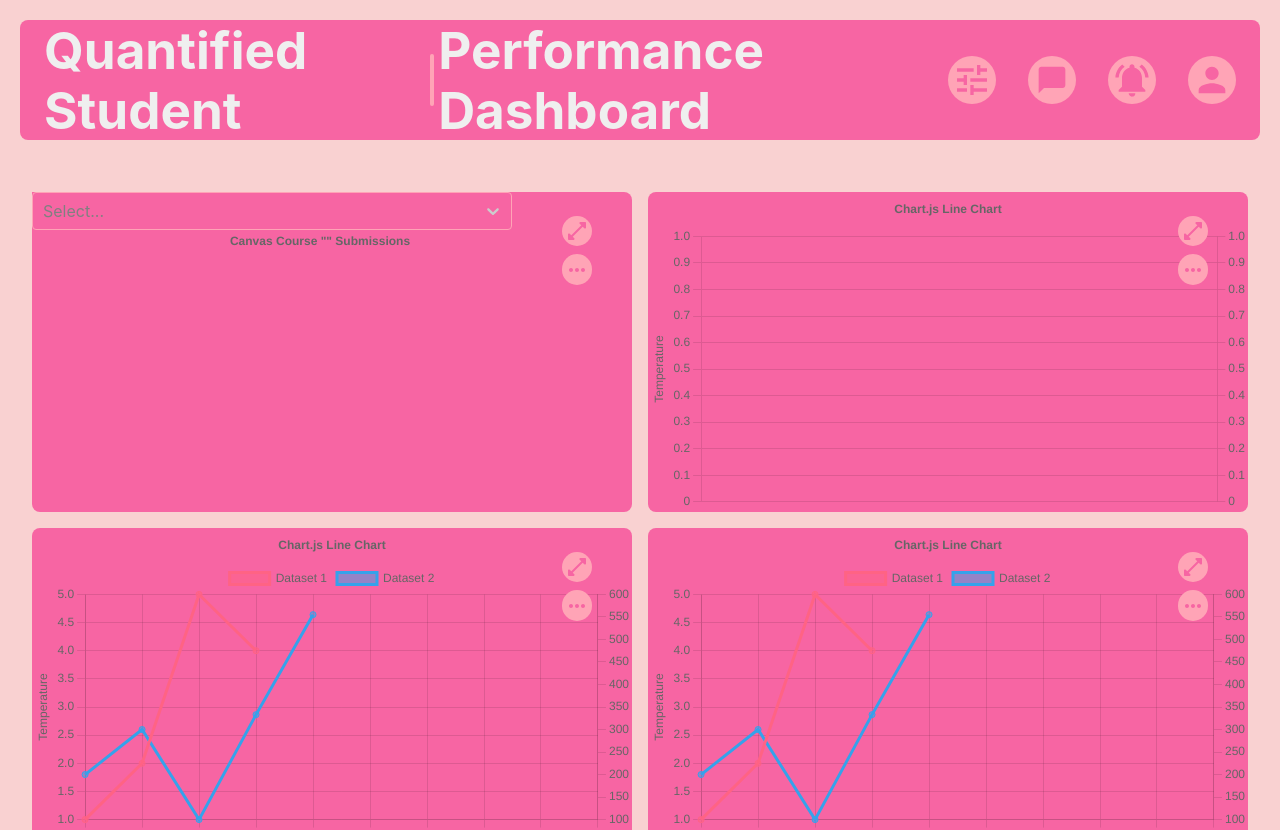
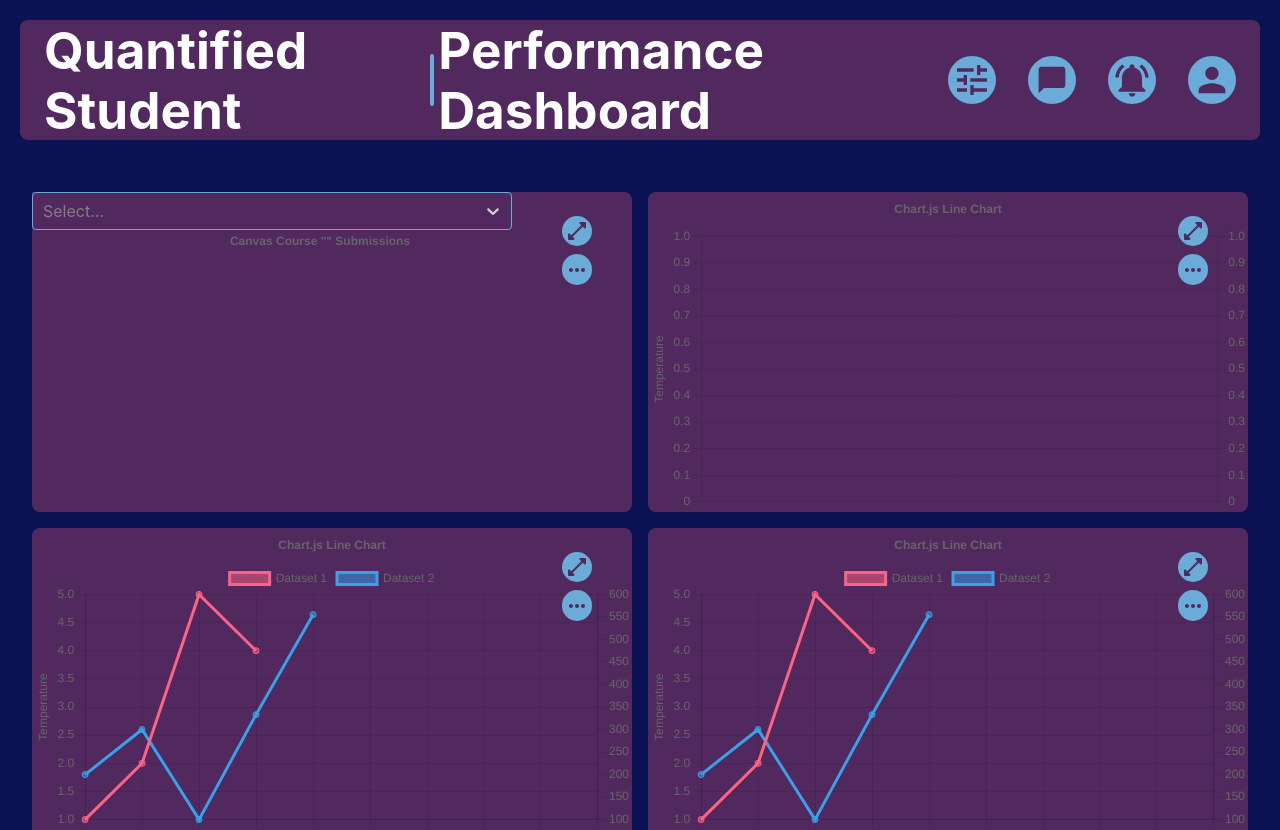
Before and after one commit to quantifiedstudent/Dashboard, a React (Vite) app: page / in a window 1280 px wide. Shown: the top 830 px of the page. Built offline with nearby package versions, Linux system fonts and the light colour scheme; no server answers.

Commit message:
Using users prefer theme from cookies

```diff
--- a/src/App.tsx
+++ b/src/App.tsx
@@ -9,8 +9,10 @@ import PopupChart from "./PopupChart";
 import PopupWindow from "./PopupWindow";
 import StudentWindow from "./windows/StudentWindow";
 import TuneWindow from "./windows/TuneWindow";
+import ThemeHelper from "./ThemeHelper";
 
 export default function App() {
+  ThemeHelper();
 
   // Chart popups system
   const [showChartPopup, setShowChartPopup] = useState(false);
--- /dev/null
+++ b/src/ThemeHelper.ts
@@ -0,0 +1,38 @@
+import Cookies from "universal-cookie";
+import Colours from "./css/Colours";
+import { UserColourPalette } from "./windows/TuneWindow";
+
+export default function ThemeHelper(){
+    const cookies = new Cookies();
+    const savedPreferredColourPalette = cookies.get("preferredColourPalette")
+
+    switch (savedPreferredColourPalette) {
+        case "dark":
+            document.documentElement.style.setProperty('--main1', Colours.main1Dark);
+            document.documentElement.style.setProperty('--main2', Colours.main2Dark);
+            document.documentElement.style.setProperty('--background', Colours.backgroundDark);
+            document.documentElement.style.setProperty('--font-colour', Colours.fontColourDark);
+            break;
+        case "light":
+            document.documentElement.style.setProperty('--main1', Colours.main1Light);
+            document.documentElement.style.setProperty('--main2', Colours.main2Light);
+            document.documentElement.style.setProperty('--background', Colours.backgroundLight);
+            document.documentElement.style.setProperty('--font-colour', Colours.fontColourLight);
+            break;
+        case "user":
+            const savedUserColourPalette = cookies.get("userColourPalette")
+            const userColourPalette: UserColourPalette = savedUserColourPalette ? savedUserColourPalette : new UserColourPalette();
+
+            document.documentElement.style.setProperty('--main1', userColourPalette.main1);
+            document.documentElement.style.setProperty('--main2', userColourPalette.main2);
+            document.documentElement.style.setProperty('--background', userColourPalette.background);
+            document.documentElement.style.setProperty('--font-colour', userColourPalette.fontColour);
+            break;
+        default:
+            document.documentElement.style.setProperty('--main1', Colours.main1Dark);
+            document.documentElement.style.setProperty('--main2', Colours.main2Dark);
+            document.documentElement.style.setProperty('--background', Colours.backgroundDark);
+            document.documentElement.style.setProperty('--font-colour', Colours.fontColourDark);
+            break;
+    }
+};
--- a/src/windows/TuneWindow.tsx
+++ b/src/windows/TuneWindow.tsx
@@ -9,7 +9,7 @@ import Cookies from "universal-cookie";
 
 type ColourPaletteTypes = "main1"|"main2"|"background"|"fontColour";
 
-class UserColourPalette {
+export class UserColourPalette {
     public "main1": string = "#232323";
     public "main2": string = "#efefef";
     public "background": string = "#101010";
```
